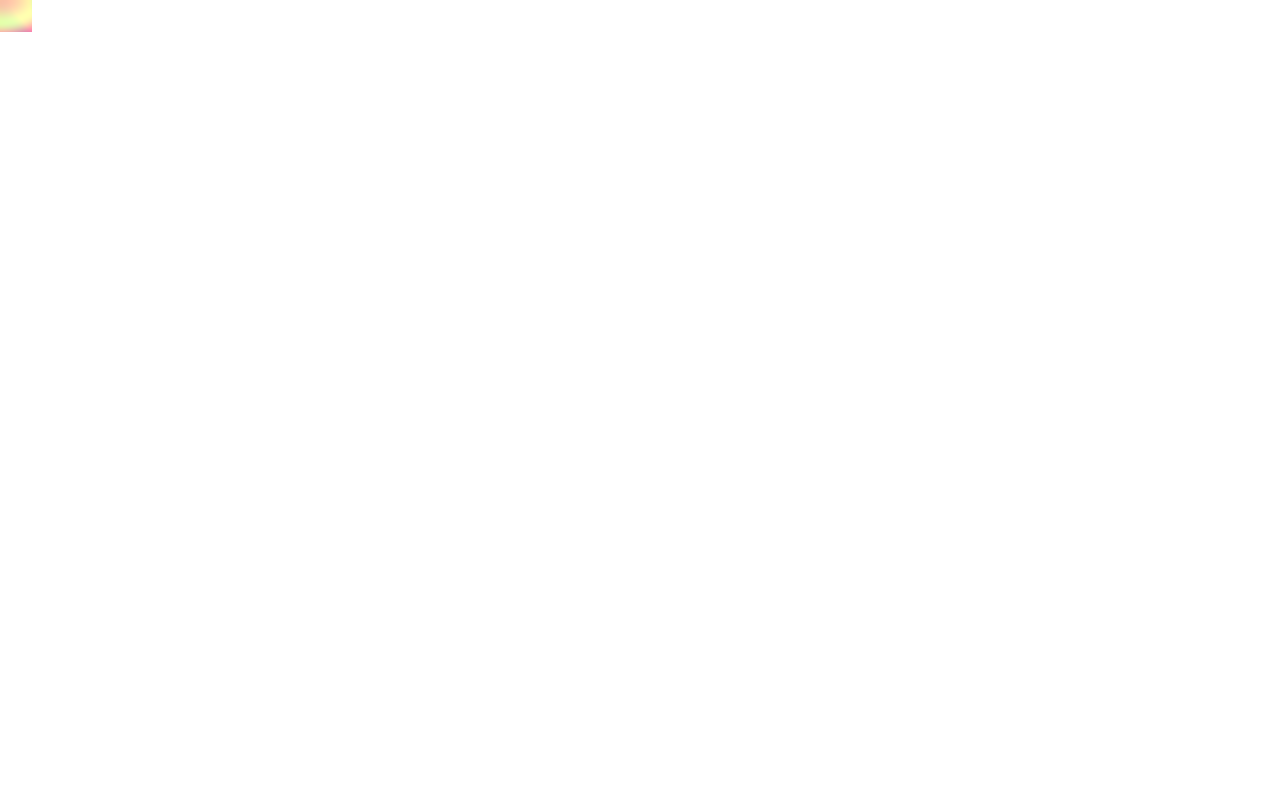
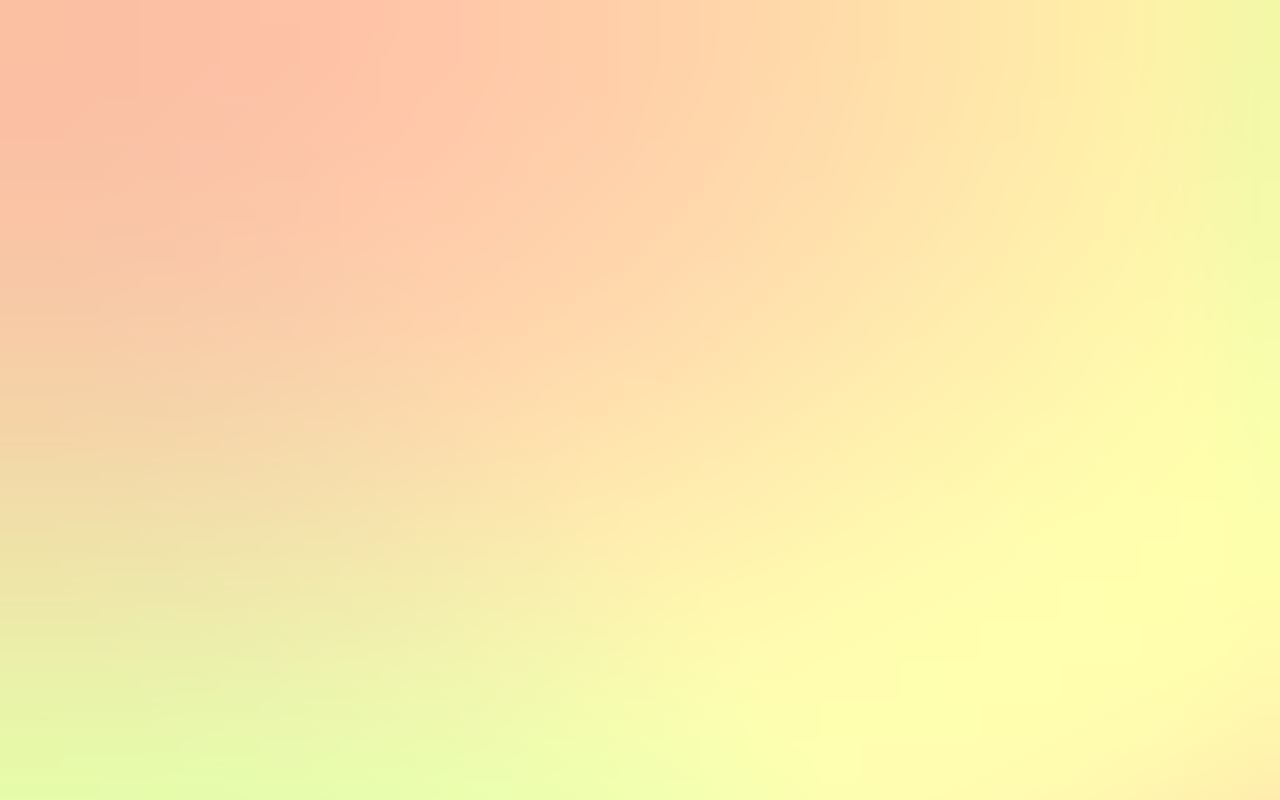
Before and after one commit to cursedxp/portfolio-site, a React (Vite) app: page / in a window 1280 px wide. Shown: the top 800 px of the page. Built offline with nearby package versions, Linux system fonts and the light colour scheme.

Commit message:
✨ (App.jsx): update import path for CanvasBackground component to match new file location ✨ (CanvasBackground.jsx): create new CanvasBackground component to render a canvas with animated background

```diff
--- a/src/App.jsx
+++ b/src/App.jsx
@@ -1,4 +1,4 @@
-import CanvasBackground from "./components/CanvasBackground";
+import CanvasBackground from "./components/CanvasBackground/CanvasBackground";
 
 function App() {
   return (
--- a/src/components/CanvasBackground.jsx
+++ b/src/components/CanvasBackground/CanvasBackground.jsx
@@ -53,5 +53,7 @@
     };
   }, []);
 
-  return <canvas ref={canvasRef} width={32} height={32} />;
+  return (
+    <canvas className=" w-full h-full" ref={canvasRef} width={32} height={32} />
+  );
 }
```
